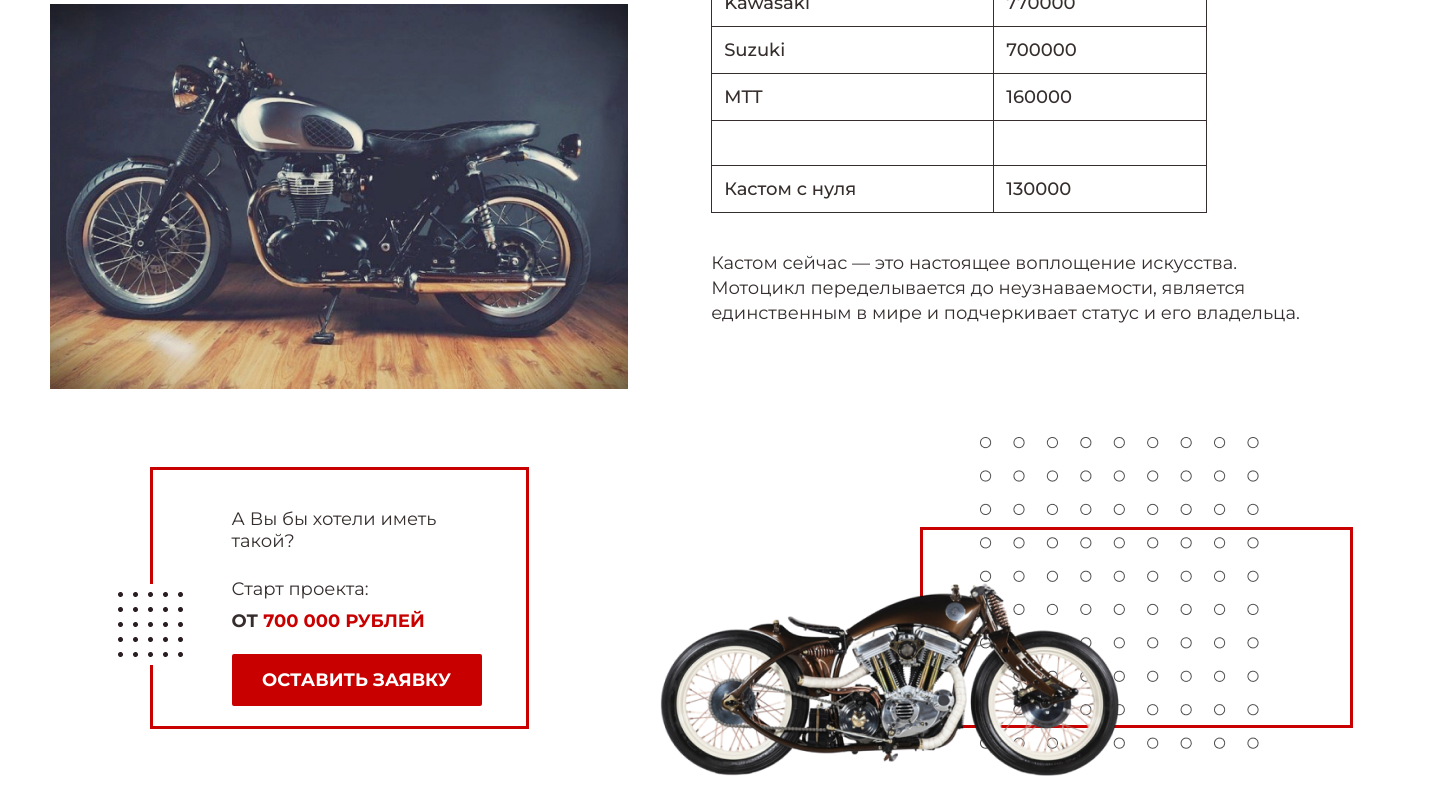
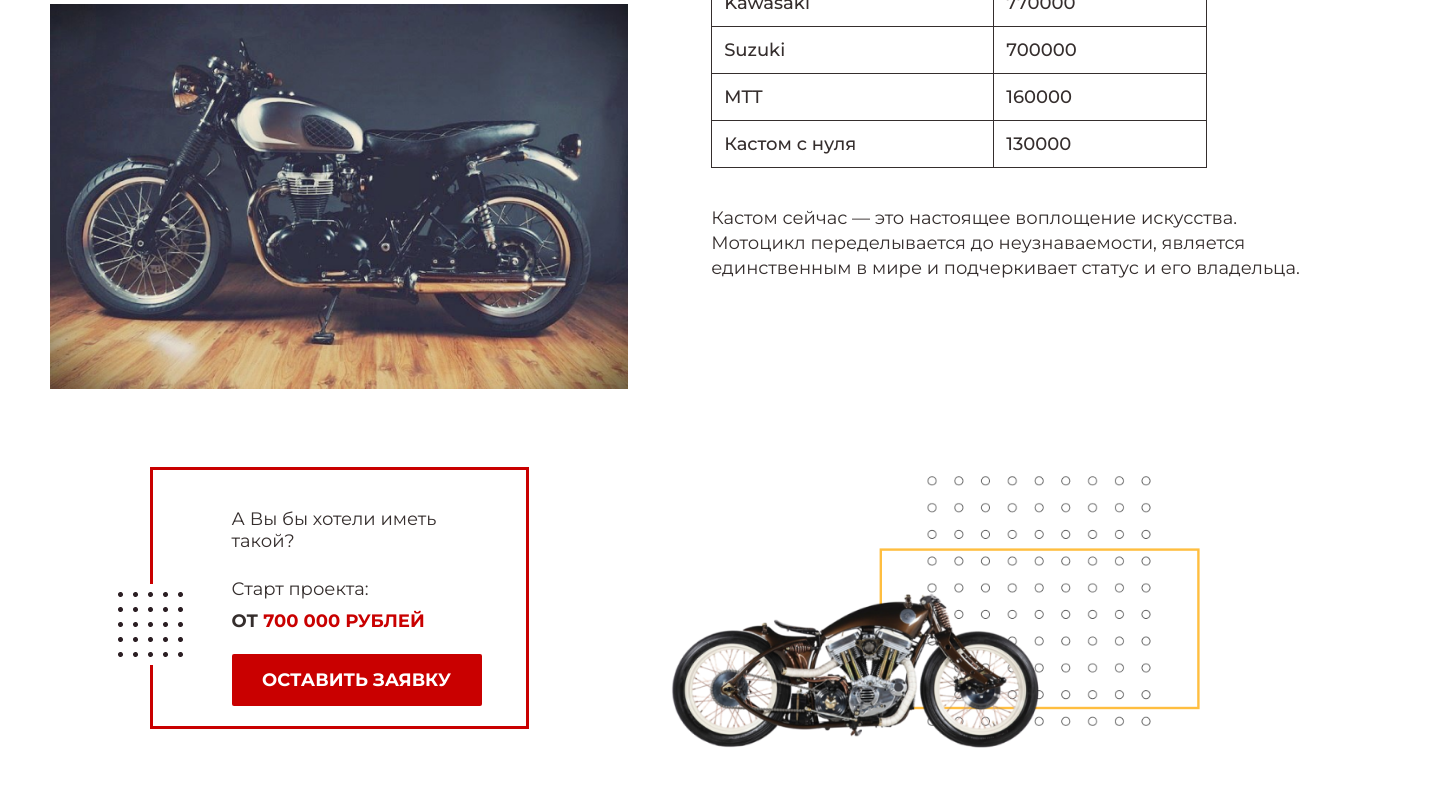
Before and after one commit to Smarrti/summer-kitchen, a website built with webpack: page src/custom.html in a window 1280 px wide. Shown: the part 640-1444 px from the top of the page, 1438 px wide, since content can reach past the window. Built offline with nearby package versions, Linux system fonts and the light colour scheme.

Commit message:
Завершена верстка

```diff
--- a/src/css/layouts/_custom.scss
+++ b/src/css/layouts/_custom.scss
@@ -63,6 +63,7 @@
     display: flex;
     width: 800px;
     margin: 0 auto;
+    transform: scale(0.8) translateX(-80px);
   }
   &__dots {
     content: '';
@@ -81,9 +82,9 @@
       position: relative;
       top: 90px;
       left: -60px;
-      width: 433px;
+      width: 400px;
       height: 201px;
-      border: 3px solid $color-primary;
+      border: 3px solid $color-additional;
     }
   }
 }
--- a/src/custom.html
+++ b/src/custom.html
@@ -53,7 +53,7 @@
         <div>
           <p class="custom-content__text">Кастом мотоциклов зародился совсем недавно- в 1950х годах в Америке. Рядовым гражданам все больше хотелось получить адреналина и скорости, чему способствовала возросшая популярность гонок на мотоциклах.</p><br>
           <p class="custom-content__text">Денег у населения не было на приобретение гоночного мотоцикла, а участвовать хотелось. Поэтому, для улучшения гоночных качеств своих мотоциклов, отчаянные мотоциклисты начали обрезать или вовсе внимать крылья, облегчать конструкцию и вносить более значимые изменения. Такие мотоциклы стали называть бобберами. На них не только участвовали в гонках, но и ездили ежедневно по родным городам.</p><br>
-          <img class="custom-content__photo" src="./assets/custom/photo1.png" alt="photo1">
+          <img class="custom-content__photo" src="./assets/custom/custom1.png" alt="photo1">
         </div>
         <div>
           <table class="custom-content__table table">
@@ -98,10 +98,6 @@
               <td>160000</td>
             </tr>
             <tr>
-              <td></td>
-              <td></td>
-            </tr>
-            <tr>
               <td>Кастом с нуля</td>
               <td>130000</td>
             </tr>
@@ -120,12 +116,11 @@
           <div class="custom-offer__square"></div>
         </div>
         <div class="custom__moto">
-          <img src="./assets/custom/photo2.png" alt="photo2">
+          <img src="./assets/custom/custom2.png" alt="photo2">
           <div class="custom__dots"></div>
         </div>
       </div>
     </div>
-
   </main>
   <footer class="footer">
     <div class="layout-4-columns">
```
Also changed, not shown: src/assets/custom/custom1.png (renamed from src/assets/custom/photo1.png), src/assets/custom/custom2.png (renamed from src/assets/custom/photo2.png).
